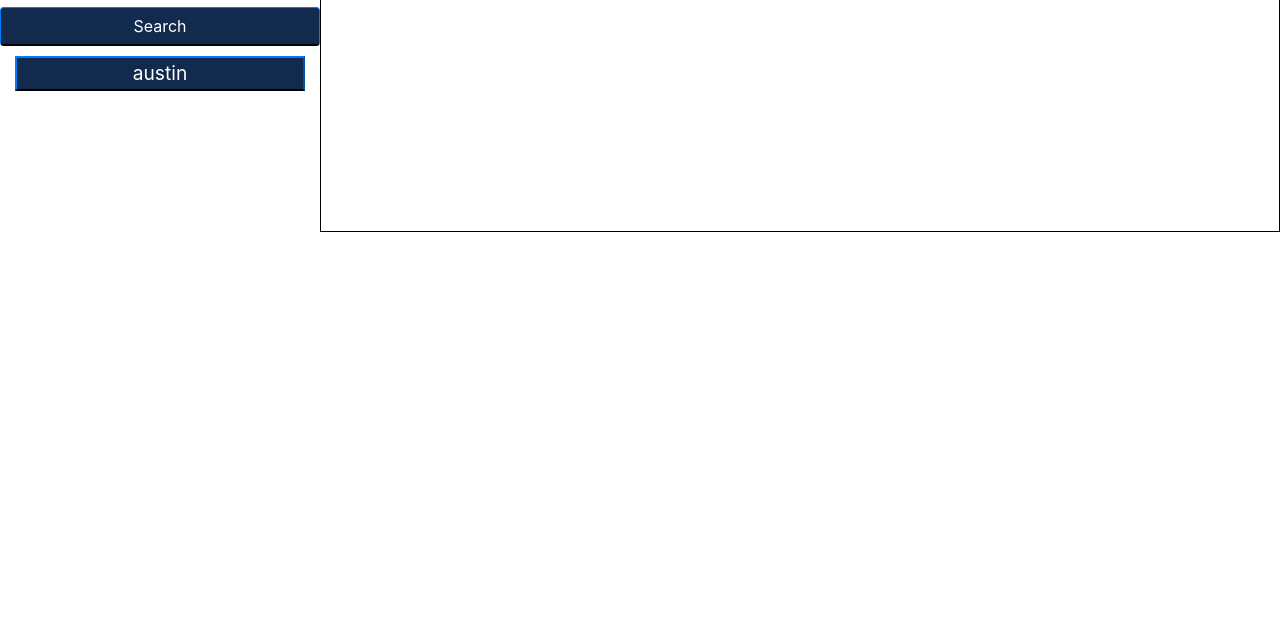
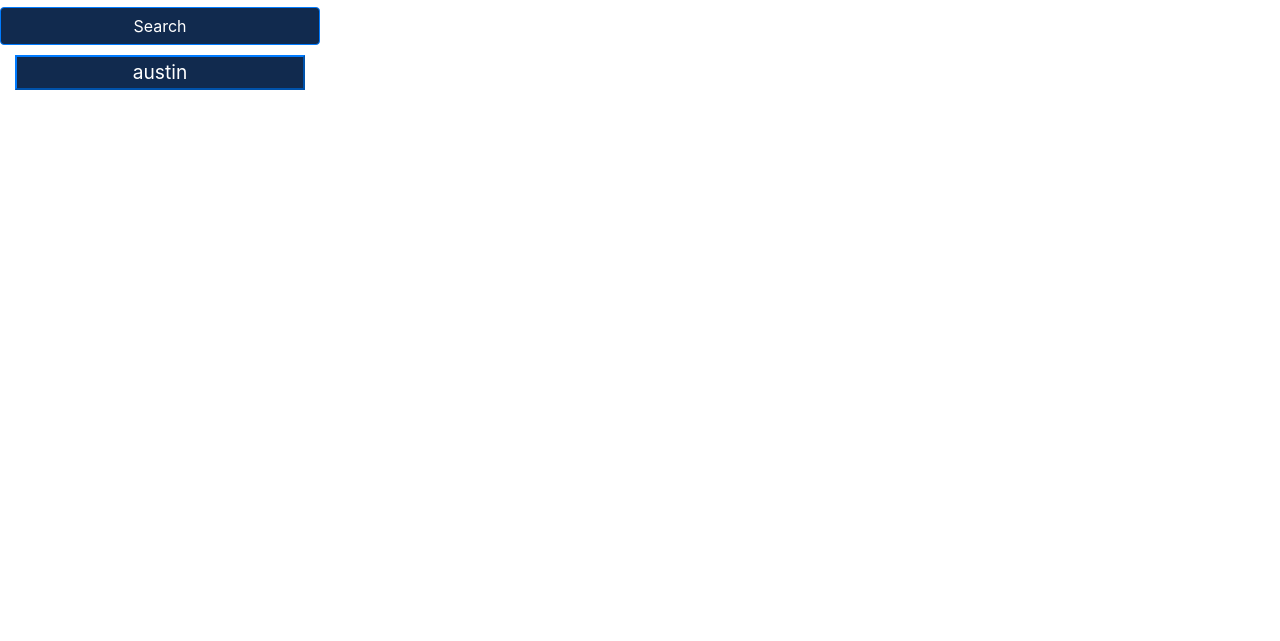
Before and after one commit to Dusticcus/M6-Weather-Forecast-App, a plain HTML site: page index.html in a window 1280 px wide. Shown: the part 159-800 px from the top of the page. Drawn offline with nearby package versions, Linux system fonts and the light colour scheme.

Commit message:
styling changes

```diff
--- a/styles.css
+++ b/styles.css
@@ -33,13 +33,13 @@ li {
     background: rgb(17, 42, 78);
     width: 100%;
     margin-top: 10px;
-    border-bottom: 2px solid black;
+
 }
 
 #get-city-button {
     width: 100%;
     margin-top: 10px;
-    border-bottom: 2px solid black;
+
 }
 
 textarea {
@@ -52,7 +52,6 @@ textarea:focus{
   }
 
   #todaysWeatherBorder {
-    border: 1px solid black;
     height: 40vh;
     margin-top: 15px;
   }
```
